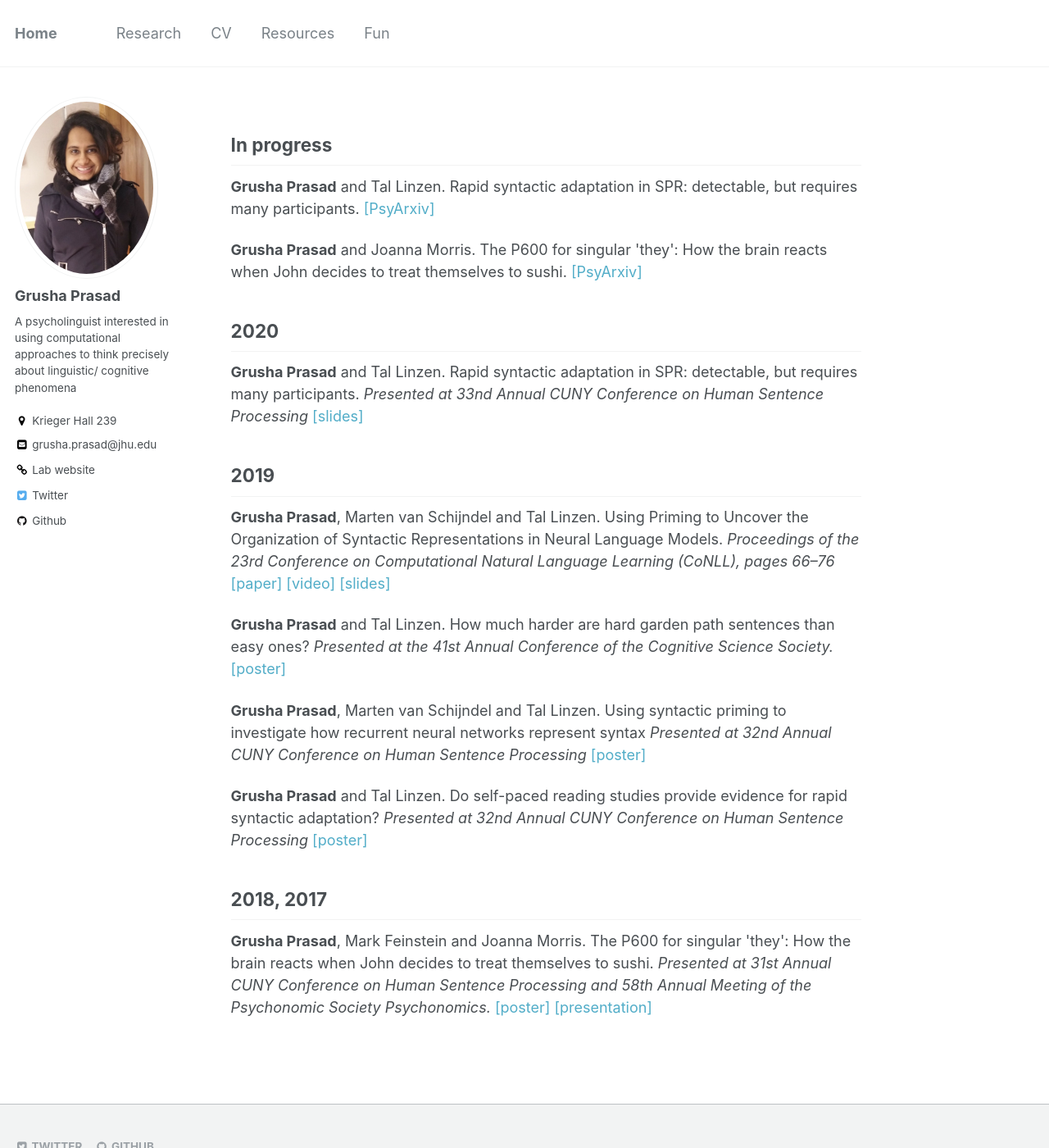
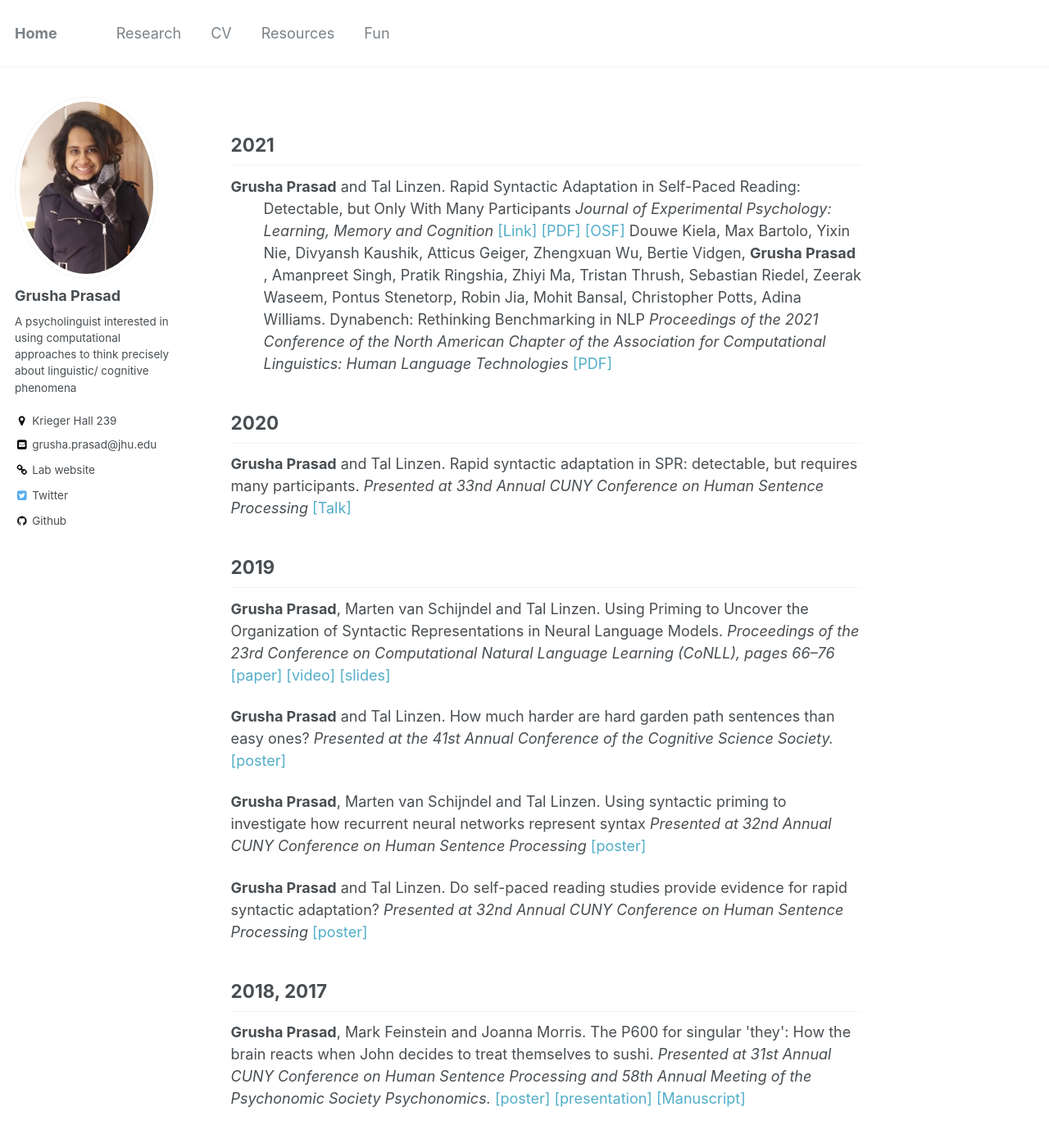
Before and after one commit to grushaprasad/grushaprasad.github.io, a Jekyll site: the page built from _pages/research.html, in a window 1280 px wide and 1400 px high. Shown: the whole window at 82% size. Built offline with Jekyll 4.4.1, drawn with Linux system fonts in a browser that asks for light colours.

Commit message:
editing research

```diff
--- a/_pages/research.html
+++ b/_pages/research.html
@@ -3,13 +3,19 @@ permalink: /research/
 ---
 
 
-<h2> In progress </h2>
-<p>
-    <b>Grusha Prasad</b> and Tal Linzen. Rapid syntactic adaptation in SPR: detectable, but requires many participants. <a href= "https://psyarxiv.com/9ptg4/" target = "_blank">[PsyArxiv]</a>
-</p>
 
-<p>
-    <b>Grusha Prasad</b> and Joanna Morris. The P600 for singular 'they': How the brain reacts when John decides to treat themselves to sushi. <a href= "https://psyarxiv.com/hwzke/" target = "_blank">[PsyArxiv]</a>
+
+<h2> 2021 </h2>
+<p style="margin-left: 40px;text-indent: -40px;">
+    <b>Grusha Prasad</b> and Tal Linzen. Rapid Syntactic Adaptation in Self-Paced Reading: Detectable, but Only With Many Participants <i> Journal of Experimental Psychology: Learning, Memory and Cognition </i>
+    <a href= "https://psycnet.apa.org/record/2021-81424-001" target = "_blank">[Link]</a>
+    <a href= "/files/prasad_linzen_adaptation_jeplmc.pdf" target = "_blank">[PDF]</a>
+    <a href= "https://osf.io/5czte/" target = "_blank">[OSF]</a>
+
+    Douwe Kiela, Max Bartolo, Yixin Nie, Divyansh Kaushik, Atticus Geiger, Zhengxuan Wu, Bertie Vidgen, <b> Grusha Prasad </b>, Amanpreet Singh, Pratik Ringshia, Zhiyi Ma, Tristan Thrush, Sebastian Riedel, Zeerak Waseem, Pontus Stenetorp, Robin Jia, Mohit Bansal, Christopher Potts, Adina Williams. Dynabench: Rethinking Benchmarking in NLP <i> Proceedings of the 2021 Conference of the North American Chapter of the Association for Computational Linguistics: Human Language Technologies </i>
+    <a href= "https://aclanthology.org/2021.naacl-main.324/" target = "_blank">[PDF]</a>
+
+
 </p>
 
 
@@ -17,14 +23,14 @@ permalink: /research/
 <p>
 
     <b>Grusha Prasad</b> and Tal Linzen. Rapid syntactic adaptation in SPR: detectable, but requires many participants. <i>Presented at 33nd Annual CUNY Conference on Human Sentence Processing </i>
-    <a href= "" target = "_blank">[slides]</a>
+    <a href= "https://osf.io/qcet2/" target = "_blank">[Talk]</a>
 </p>
 
 <h2> 2019 </h2>
 
 <p>
 
-    <b>Grusha Prasad</b>, Marten van Schijndel and Tal Linzen. Using Priming to Uncover the Organization of Syntactic Representations in Neural Language Models. <i>Proceedings of the 23rd Conference on Computational Natural Language Learning (CoNLL), pages 66–76 </i><a href= "https://arxiv.org/abs/1909.10579" target = "_blank">[paper]</a>
+    <b>Grusha Prasad</b>, Marten van Schijndel and Tal Linzen. Using Priming to Uncover the Organization of Syntactic Representations in Neural Language Models. <i>Proceedings of the 23rd Conference on Computational Natural Language Learning (CoNLL), pages 66–76 </i><a href= "https://aclanthology.org/K19-1007/" target = "_blank">[paper]</a>
     <a href= "https://www.youtube.com/watch?v=kfG1kuwN1Q0&t=1s" target = "_blank">[video]</a>
     <a href= "https://osf.io/u8kp4/" target = "_blank">[slides]</a>
 </p>
@@ -51,5 +57,6 @@ permalink: /research/
     <b>Grusha Prasad</b>, Mark Feinstein and Joanna Morris. The P600 for singular 'they': How the brain reacts when John decides to treat themselves to sushi. <i>Presented at 31st Annual CUNY Conference on Human Sentence Processing and 58th Annual Meeting of the Psychonomic Society Psychonomics.</i>
     <a href= "https://osf.io/a7xve/" target = "_blank">[poster]</a>
     <a href= "https://osf.io/28hqa/" target = "_blank">[presentation]</a>
+    <a href= "https://psyarxiv.com/hwzke/" target = "_blank">[Manuscript]</a>
 
 </p>
```
Also changed, not shown: 2 other files.
